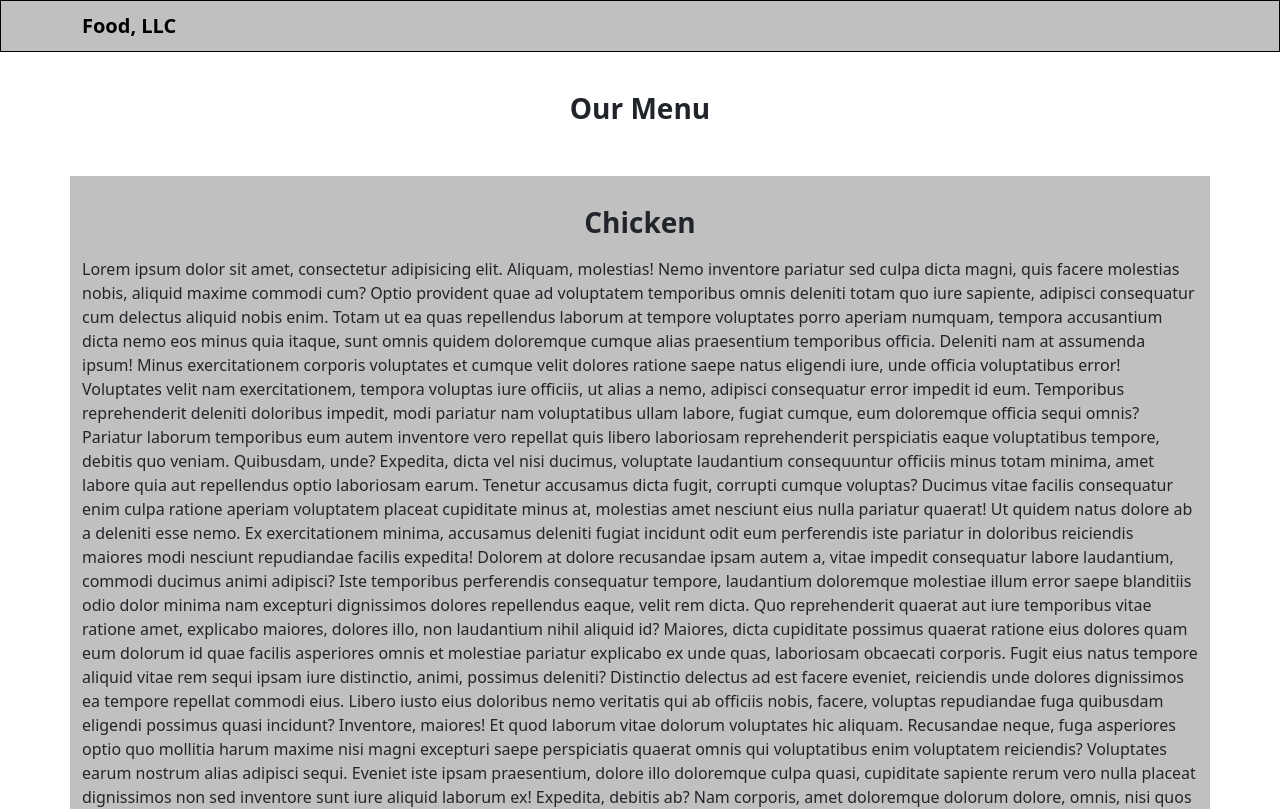
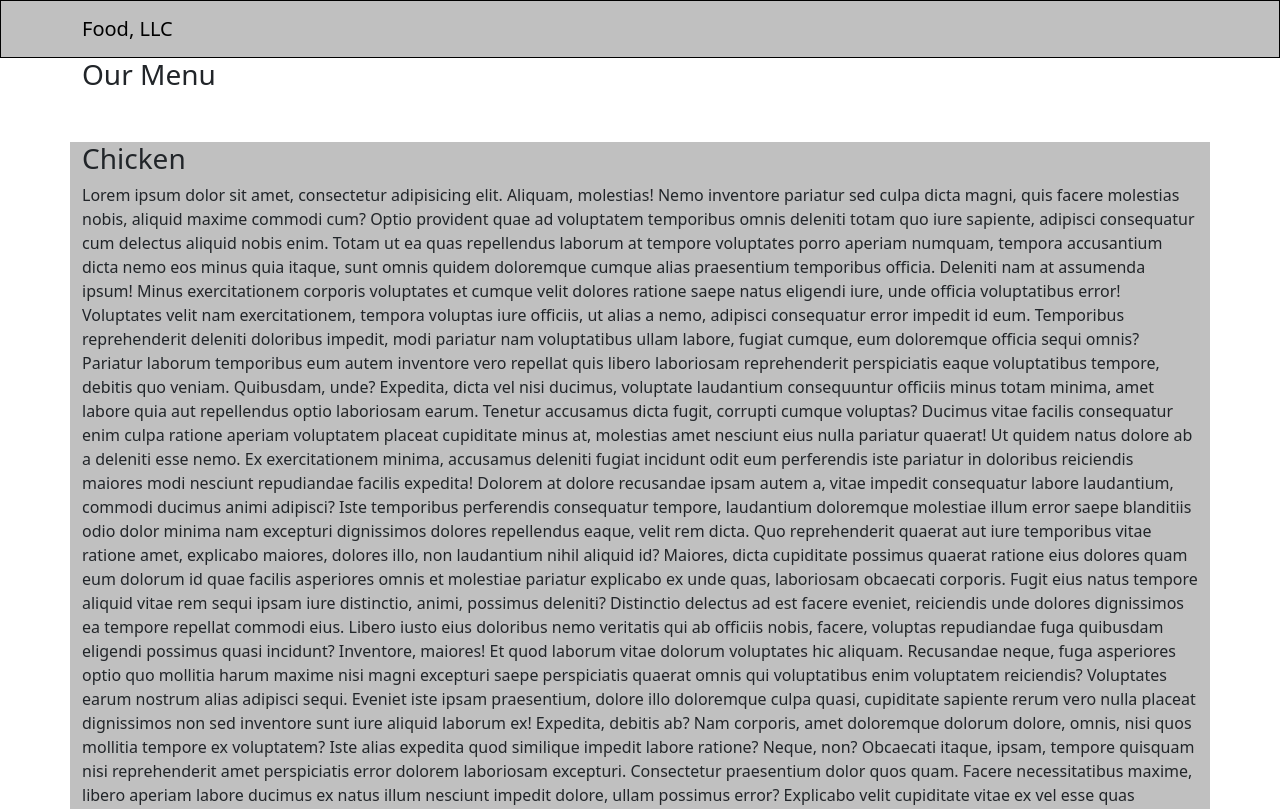
Before and after one commit to fawadiii/Coursera-Html-Css-JS, a plain HTML site: page Module3-Solution/index.html in a window 1280 px wide. Shown: the top 809 px of the page. Drawn offline with nearby package versions, Linux system fonts and the light colour scheme.

Commit message:
Update style.css

```diff
--- a/Module3-Solution/css/style.css
+++ b/Module3-Solution/css/style.css
@@ -11,23 +11,6 @@ body{
     margin: 0;
     border: 1px solid black;
 }
-.navbar-brand{
-	font-weight: bold;
-	padding-top: 2px;
-	padding-bottom: 2px;
-}
-
-.heading-menu{
-	font-weight: bold;
-	text-align: center;
-	margin-top: 40px;
-}
-.heading-chicken{
-	font-weight: bold;
-	text-align: center;
-	margin-top: 30px;
-	padding-bottom: 10px;
-}
 .navbar-nav li{
     border-bottom: 1px solid black;
 }
```
